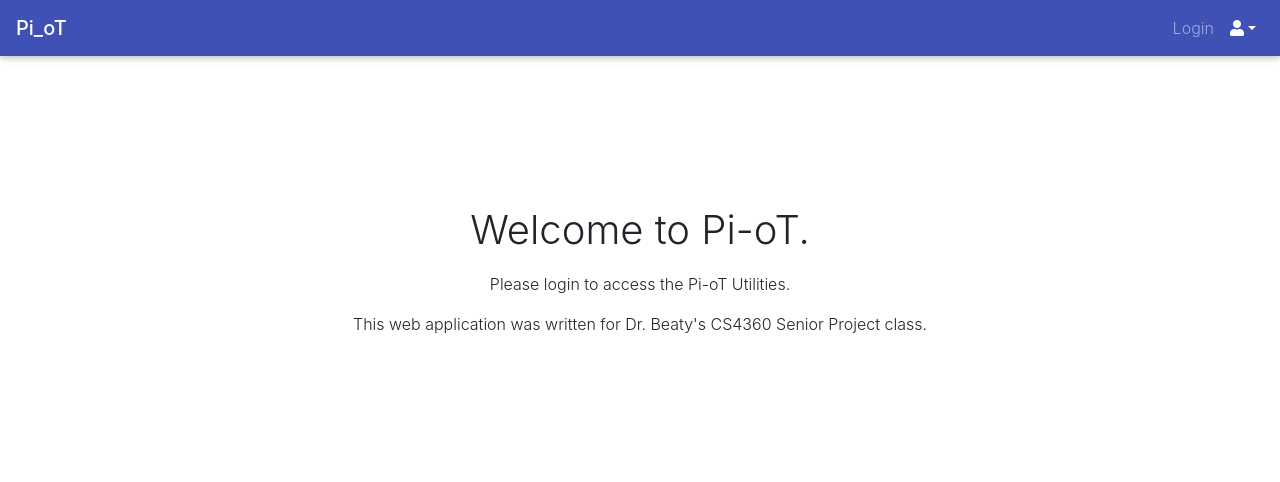
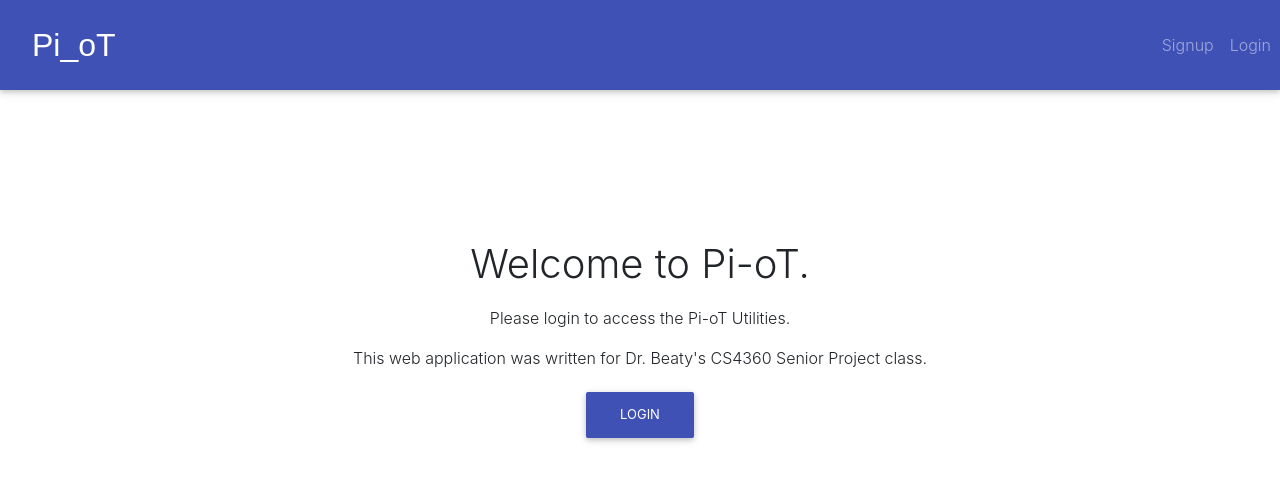
Before and after one commit to Avqtrinh/CS4360-Pi-ot, a React (Create React App) app in the folder WebApp/react-app/: page / in a window 1280 px wide. Shown: the top 482 px of the page. Built offline with nearby package versions, Linux system fonts and the light colour scheme; what aws-amplify would draw is missing.

Commit message:
switching computers

```diff
--- a/WebApp/react-app/src/components/AppliedRoute.js
+++ b/WebApp/react-app/src/components/AppliedRoute.js
@@ -1,6 +1,6 @@
 import React from "react";
 import { Route } from "react-router-dom";
 
-
+//https://stackoverflow.com/questions/48497510/simple-conditional-routing-in-reactjs
 export default ({ component: C, props: cProps, ...rest }) =>
   <Route {...rest} render={props => <C {...props} {...cProps} />} />;
--- a/WebApp/react-app/src/index.js
+++ b/WebApp/react-app/src/index.js
@@ -1,7 +1,7 @@
 import React from 'react';
 import ReactDOM from 'react-dom';
 import Amplify from 'aws-amplify';
-import {BrowserRouter as Router, Route, Redirect} from "react-router-dom"
+import {BrowserRouter as Router} from "react-router-dom"
 import * as serviceWorker from './serviceWorker';
 import config from './config'
 import '@fortawesome/fontawesome-free/css/all.min.css';
@@ -10,14 +10,6 @@ import 'mdbreact/dist/css/mdb.css';
 import './index.css';
 
 import App from './modules/App';
-
-
-const routes = (
-    <Router>
-        <div>
-        </div>
-    </Router>
-);
 
 Amplify.configure({
     Auth: {
--- a/WebApp/react-app/src/modules/Home.js
+++ b/WebApp/react-app/src/modules/Home.js
@@ -1,5 +1,6 @@
 import React, { Component } from 'react';
 import './Basic.css';
+import { MDBBtn } from 'mdbreact';
 
 class Home extends Component {
   render() {
@@ -8,6 +9,7 @@ class Home extends Component {
         <h1> Welcome to Pi-oT.</h1>
           <p> Please login to access the Pi-oT Utilities. </p>
           <p> This web application was written for Dr. Beaty's CS4360 Senior Project class.</p>
+          <MDBBtn color="indigo" type="redirect" href='/login'>Login</MDBBtn>
       </div>
     );
   }
--- a/WebApp/react-app/src/modules/Login.js
+++ b/WebApp/react-app/src/modules/Login.js
@@ -1,5 +1,5 @@
 import React, { Component } from 'react';
-import { MDBContainer, MDBRow, MDBCol, MDBInput, MDBBtn } from 'mdbreact';
+import { MDBContainer, MDBRow, MDBCol, MDBBtn } from 'mdbreact';
 import './Basic.css';
 import { Auth } from 'aws-amplify';
 
@@ -43,7 +43,11 @@ class Login extends Component {
           <MDBRow>
             <MDBCol>
               <form onSubmit = {this.handleSubmit}>
-                <h1></h1>
+              <br/>
+              <br/>
+              <br/>
+              <br/>
+              <br/>
                 <p className="h4 text-center mb-7"></p>
                 <label htmlFor="defaultFormLoginEmailEx" className="grey-text">
                   Your email
--- a/WebApp/react-app/src/modules/Navigation.js
+++ b/WebApp/react-app/src/modules/Navigation.js
@@ -1,73 +1,68 @@
 import React, { Component } from 'react';
 import { MDBNavbar, MDBNavbarBrand, MDBNavbarNav, MDBNavItem, MDBNavLink, MDBNavbarToggler, MDBCollapse, MDBDropdown,
-MDBDropdownToggle, MDBDropdownMenu, MDBDropdownItem, MDBIcon } from 'mdbreact';
+MDBDropdownToggle, MDBDropdownMenu, MDBDropdownItem, MDBIcon , MDBRow } from 'mdbreact';
+import { Auth } from 'aws-amplify';
 
 class Navigation extends Component {
   constructor(props) {
     super(props);
-    console.log('Starting nav')
-    console.log(props.childProps.isAuthenticated)
-    var temptest = ''
-    if (props.childProps.isAuthenticated){
-      temptest='d-block nav-link Ripple-parent'
-    }
-    else (
-      temptest='d-none'
-    )
     this.state = {
       isOpen:false,
       email :"",
       password: "",
-      visible:temptest,
-      lastAuth: props.childProps.isAuthenticated
     };
-
   }
 
 toggleCollapse = () => {
   this.setState({ isOpen: !this.state.isOpen });
 }
-componentDidUpdate(props){
-  if(props.childProps.isAuthenticated!=this.state.lastAuth){
-    console.log('render nav')
-    console.log(this.props.childProps)
-    var temptest = ''
-    if (this.props.childProps.isAuthenticated){
-      temptest='d-block nav-link Ripple-parent'
-    }
-    else (
-      temptest='d-none'
-    )
-    this.setState({visible:temptest,lastAuth:props.childProps.isAuthenticated})
+
+handleLogout = async event => {
+  try {
+     await Auth.signOut()
+    .then(data => console.log(data))
+    .catch(err => console.log(err));
+    this.props.childProps.userHasAuthenticated(false)
+  }
+  catch(e) {
+    alert(e.message);
   }
 }
-
 
 render() {
   return (
     <div>
       <MDBNavbar color="indigo" dark expand="md" data-test="navigation">
         <MDBNavbarBrand>
-          <strong className="white-text">Pi_oT</strong>
+          {this.props.childProps.isAuthenticated
+            ?<MDBNavLink to='/dashboard'><strong className="white-text"><font face = "arial" size = '6'>Pi_oT</font></strong></MDBNavLink>
+            :<MDBNavLink to='/'><strong className="white-text"><font face = "arial" size = '6'>Pi_oT</font></strong></MDBNavLink>
+          }
         </MDBNavbarBrand>
         <MDBNavbarToggler onClick={this.toggleCollapse} />
         <MDBCollapse id="navbarCollapse3" isOpen={this.state.isOpen} navbar>
+        {this.props.childProps.isAuthenticated &&
           <MDBNavbarNav left>
             <MDBNavItem>
-              <MDBNavLink class = {this.state.visible}  to="/dashboard">Dashboard</MDBNavLink>
+              <MDBNavLink  to="/dashboard">Dashboard</MDBNavLink>
             </MDBNavItem>
             <MDBNavItem>
-              <MDBNavLink class = {this.state.visible} to="/stats">Stats</MDBNavLink>
+              <MDBNavLink to="/stats">Stats</MDBNavLink>
             </MDBNavItem>
             <MDBNavItem>
-              <MDBNavLink class = {this.state.visible} to="/log">Log</MDBNavLink>
+              <MDBNavLink to="/log">Log</MDBNavLink>
             </MDBNavItem>
           </MDBNavbarNav>
+        }
           <MDBNavbarNav right>
-          {this.state.lastAuth
-          ? <MDBNavLink to="/logout" onClick ={this.handleLogout}> Logout </MDBNavLink>
-          : <MDBNavLink to="/login">Login</MDBNavLink>
+          {this.props.childProps.isAuthenticated
+            ? <MDBNavLink to="/logout" onClick ={this.handleLogout}> Logout </MDBNavLink>
+            : <MDBRow>
+                <MDBNavLink to='/signup'>Signup</MDBNavLink>
+                <MDBNavLink to="/login">Login</MDBNavLink>
+              </MDBRow>
           }
+          {this.props.childProps.isAuthenticated &&
           <MDBNavItem>
               <MDBDropdown>
                 <MDBDropdownToggle nav caret>
@@ -78,6 +73,7 @@ render() {
                 </MDBDropdownMenu>
               </MDBDropdown>
             </MDBNavItem>
+          }
           </MDBNavbarNav>
         </MDBCollapse>
       </MDBNavbar>
@@ -87,4 +83,3 @@ render() {
 }
 
 export default Navigation;
-;
--- a/WebApp/react-app/src/modules/Routes.js
+++ b/WebApp/react-app/src/modules/Routes.js
@@ -1,5 +1,5 @@
 import React from 'react';
-import {Route, Switch} from 'react-router-dom';
+import {Switch, Redirect} from 'react-router-dom';
 import Home from './Home'
 import Login from './Login';
 import Dashboard from './Dashboard';
@@ -7,16 +7,31 @@ import Stats from './Stats';
 import Log from './Log';
 import Logout from './Logout';
 import Display from './Display';
+import Signup from './Signup'
 import AppliedRoute from '../components/AppliedRoute';
 
 
 export default ({ childProps }) =>
     <Switch>
+
         <AppliedRoute path ="/" exact component={Home} props={childProps} />
         <AppliedRoute path="/login" component={Login} props={childProps} />
-        <AppliedRoute path="/dashboard" component={Dashboard} props={childProps} />
-        <AppliedRoute path="/stats" component={Stats} props={childProps} />
-        <AppliedRoute path="/log" component={Log} props={childProps} />
+        <AppliedRoute path="/signup" component={Signup} props={childProps} />
         <AppliedRoute path="/logout" component={Logout} props={childProps} />
-        <AppliedRoute path="/display" component={Display} props={childProps} />
+        { !childProps.isAuthenticated &&
+          <Redirect to ='/login'/>
+        }
+        { childProps.isAuthenticated &&
+            <AppliedRoute path="/dashboard" component={Dashboard} props={childProps} />
+        }
+        { childProps.isAuthenticated &&
+            <AppliedRoute path="/stats" component={Stats} props={childProps} />
+        }
+        { childProps.isAuthenticated &&
+            <AppliedRoute path="/log" component={Log} props={childProps} />
+        }
+        { childProps.isAuthenticated &&
+            <AppliedRoute path="/display" component={Display} props={childProps} />
+        }
+
     </Switch>;
```
Also changed, not shown: WebApp/react-app/src/modules/App.js (+2 -19 lines).
